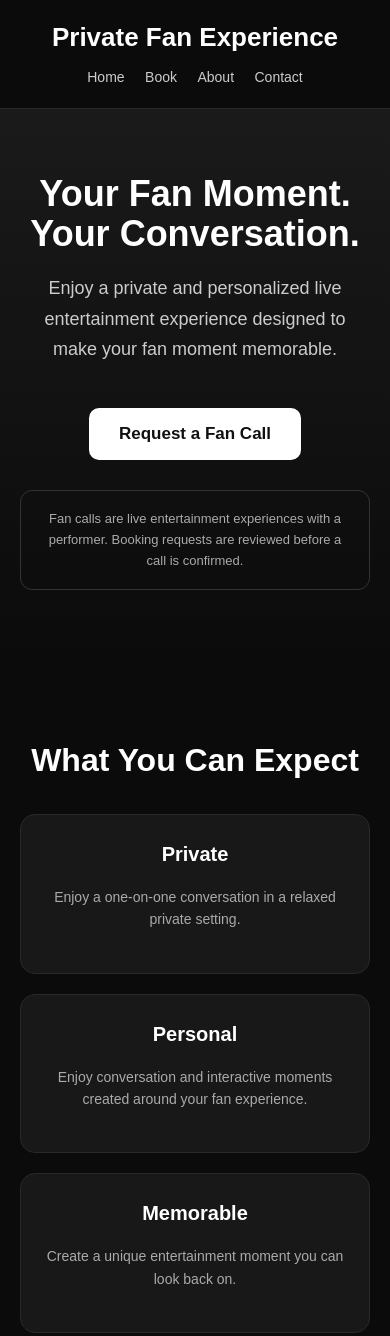
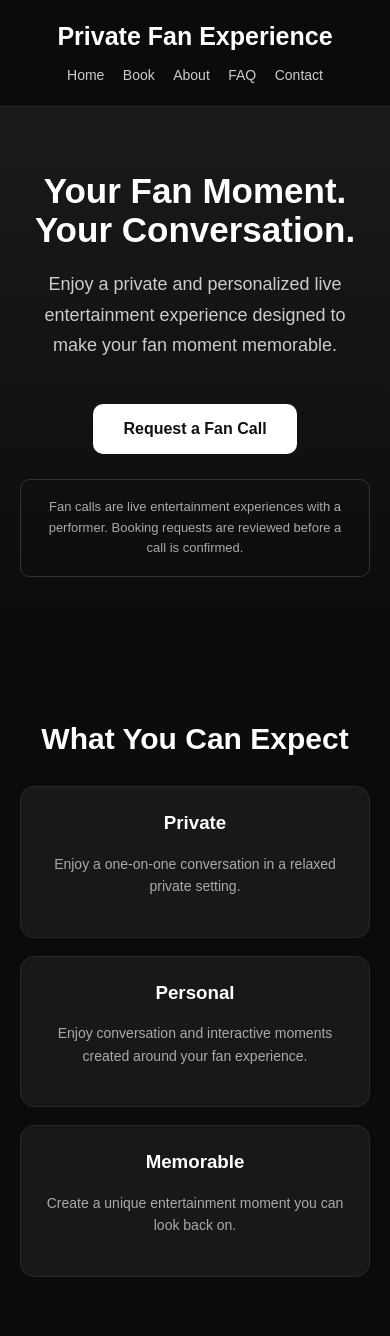
Before and after one commit to matts485/-matt-live-calls., a website: page index.html in a window 390 px wide. Shown: the top 1336 px of the page. Drawn offline with Linux system fonts and the light colour scheme.

Commit message:
Update home navigation

```diff
--- a/index.html
+++ b/index.html
@@ -4,252 +4,71 @@
 <meta charset="UTF-8">
 <meta name="viewport" content="width=device-width, initial-scale=1.0">
 <title>Private Fan Experience</title>
-
 <style>
-    * {
-      box-sizing: border-box;
-    }
-
-    body {
-      margin: 0;
-      font-family: Arial, sans-serif;
-      background: #0b0b0b;
-      color: #fff;
-    }
-
-    header {
-      padding: 22px 20px;
-      text-align: center;
-      border-bottom: 1px solid #292929;
-    }
-
-    header h1 {
-      margin: 0;
-      font-size: 26px;
-    }
-
-    nav {
-      margin-top: 15px;
-    }
-
-    nav a {
-      color: #ccc;
-      text-decoration: none;
-      margin: 0 8px;
-      font-size: 14px;
-    }
-
-    nav a:hover {
-      color: #fff;
-    }
-
-    .hero {
-      text-align: center;
-      padding: 90px 20px;
-      background: linear-gradient(180deg, #1a1a1a, #0b0b0b);
-    }
-
-    .hero-content {
-      max-width: 700px;
-      margin: auto;
-    }
-
-    .hero h2 {
-      font-size: 46px;
-      line-height: 1.1;
-      margin: 0 0 20px;
-    }
-
-    .hero p {
-      color: #ccc;
-      font-size: 18px;
-      line-height: 1.7;
-    }
-
-    .button {
-      display: inline-block;
-      margin-top: 25px;
-      padding: 16px 30px;
-      background: #fff;
-      color: #111;
-      text-decoration: none;
-      border-radius: 10px;
-      font-weight: bold;
-      font-size: 17px;
-    }
-
-    .section {
-      max-width: 950px;
-      margin: auto;
-      padding: 60px 20px;
-      text-align: center;
-    }
-
-    .section h2 {
-      font-size: 32px;
-      margin-bottom: 35px;
-    }
-
-    .cards {
-      display: grid;
-      grid-template-columns: repeat(3, 1fr);
-      gap: 20px;
-    }
-
-    .card {
-      background: #181818;
-      border: 1px solid #292929;
-      border-radius: 15px;
-      padding: 28px 20px;
-    }
-
-    .card h3 {
-      margin-top: 0;
-      font-size: 20px;
-    }
-
-    .card p {
-      color: #aaa;
-      line-height: 1.6;
-      font-size: 14px;
-    }
-
-    .notice {
-      max-width: 700px;
-      margin: 30px auto 0;
-      padding: 18px;
-      border: 1px solid #333;
-      border-radius: 12px;
-      color: #aaa;
-      font-size: 13px;
-      line-height: 1.6;
-    }
-
-    footer {
-      border-top: 1px solid #292929;
-      text-align: center;
-      padding: 25px 20px;
-      color: #777;
-      font-size: 13px;
-    }
-
-    @media (max-width: 700px) {
-      .hero {
-        padding: 65px 20px;
-      }
-
-      .hero h2 {
-        font-size: 36px;
-      }
-
-      .cards {
-        grid-template-columns: 1fr;
-      }
-    }
+*{box-sizing:border-box}
+body{margin:0;font-family:Arial,sans-serif;background:#0b0b0b;color:#fff}
+header{padding:22px 15px;text-align:center;border-bottom:1px solid #292929}
+header h1{margin:0;font-size:25px}
+nav{margin-top:15px}
+nav a{color:#ccc;text-decoration:none;margin:0 7px;font-size:14px}
+nav a:hover{color:#fff}
+.hero{text-align:center;padding:85px 20px;background:linear-gradient(180deg,#1a1a1a,#0b0b0b)}
+.hero-content{max-width:700px;margin:auto}
+.hero h2{font-size:44px;line-height:1.1;margin:0 0 20px}
+.hero p{color:#ccc;font-size:18px;line-height:1.7}
+.button{display:inline-block;margin-top:25px;padding:16px 30px;background:#fff;color:#111;text-decoration:none;border-radius:10px;font-weight:bold}
+.section{max-width:950px;margin:auto;padding:55px 20px;text-align:center}
+.section h2{font-size:30px;margin-bottom:30px}
+.cards{display:grid;grid-template-columns:repeat(3,1fr);gap:18px}
+.card{background:#181818;border:1px solid #292929;border-radius:14px;padding:25px}
+.card h3{margin-top:0}
+.card p{color:#aaa;line-height:1.6;font-size:14px}
+.notice{max-width:700px;margin:25px auto 0;padding:17px;border:1px solid #333;border-radius:10px;color:#aaa;font-size:13px;line-height:1.6}
+footer{border-top:1px solid #292929;text-align:center;padding:25px;color:#777;font-size:13px}
+@media(max-width:700px){.hero{padding:65px 20px}.hero h2{font-size:35px}.cards{grid-template-columns:1fr}}
 </style>
 </head>
-
 <body>
 
 <header>
 <h1>Private Fan Experience</h1>
-
 <nav>
 <a href="index.html">Home</a>
 <a href="book.html">Book</a>
 <a href="about.html">About</a>
+<a href="faq.html">FAQ</a>
 <a href="contact.html">Contact</a>
 </nav>
 </header>
 
 <section class="hero">
 <div class="hero-content">
-
 <h2>Your Fan Moment. Your Conversation.</h2>
-
-    <p>
-      Enjoy a private and personalized live entertainment experience
-      designed to make your fan moment memorable.
-    </p>
-
-    <a class="button" href="book.html">
-      Request a Fan Call
-    </a>
-
-    <div class="notice">
-      Fan calls are live entertainment experiences with a performer.
-      Booking requests are reviewed before a call is confirmed.
-    </div>
-
+<p>Enjoy a private and personalized live entertainment experience designed to make your fan moment memorable.</p>
+<a class="button" href="book.html">Request a Fan Call</a>
+<div class="notice">Fan calls are live entertainment experiences with a performer. Booking requests are reviewed before a call is confirmed.</div>
 </div>
 </section>
 
 <section class="section">
-
 <h2>What You Can Expect</h2>
-
 <div class="cards">
-
-    <div class="card">
-      <h3>Private</h3>
-      <p>
-        Enjoy a one-on-one conversation in a relaxed private setting.
-      </p>
+<div class="card"><h3>Private</h3><p>Enjoy a one-on-one conversation in a relaxed private setting.</p></div>
+<div class="card"><h3>Personal</h3><p>Enjoy conversation and interactive moments created around your fan experience.</p></div>
+<div class="card"><h3>Memorable</h3><p>Create a unique entertainment moment you can look back on.</p></div>
 </div>
-
-    <div class="card">
-      <h3>Personal</h3>
-      <p>
-        Enjoy conversation and interactive moments created around your
-        fan experience.
-      </p>
-    </div>
-
-    <div class="card">
-      <h3>Memorable</h3>
-      <p>
-        Create a unique entertainment moment you can look back on.
-      </p>
-    </div>
-
-  </div>
-
 </section>
 
 <section class="section">
-
 <h2>How It Works</h2>
-
 <div class="cards">
-
-    <div class="card">
-      <h3>1. Request</h3>
-      <p>
-        Submit your preferred booking details through the booking form.
-      </p>
+<div class="card"><h3>1. Request</h3><p>Submit your preferred booking details through the booking form.</p></div>
+<div class="card"><h3>2. Review</h3><p>Your request is reviewed and availability is confirmed.</p></div>
+<div class="card"><h3>3. Connect</h3><p>Once confirmed, you'll receive the details for your live call.</p></div>
 </div>
-
-    <div class="card">
-      <h3>2. Review</h3>
-      <p>
-        Your request is reviewed and availability is confirmed.
-      </p>
-    </div>
-
-    <div class="card">
-      <h3>3. Connect</h3>
-      <p>
-        Once confirmed, you'll receive the details for your live call.
-      </p>
-    </div>
-
-  </div>
-
 </section>
 
-<footer>
-  © 2026 Private Fan Experience. All rights reserved.
-</footer>
+<footer>© 2026 Private Fan Experience. All rights reserved.</footer>
 
 </body>
 </html>
```
Lines whose indentation alone changed are shown as unchanged.
